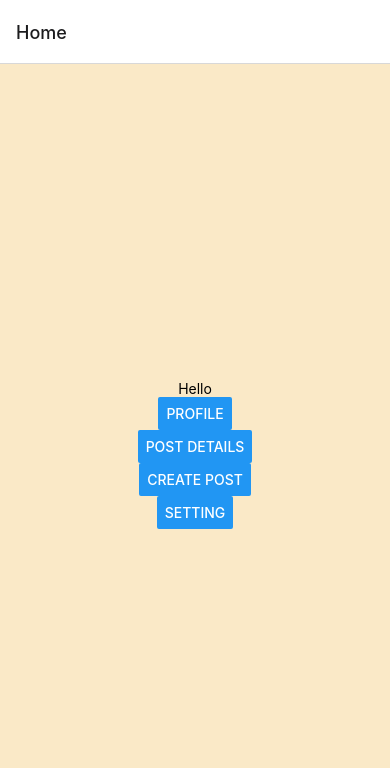
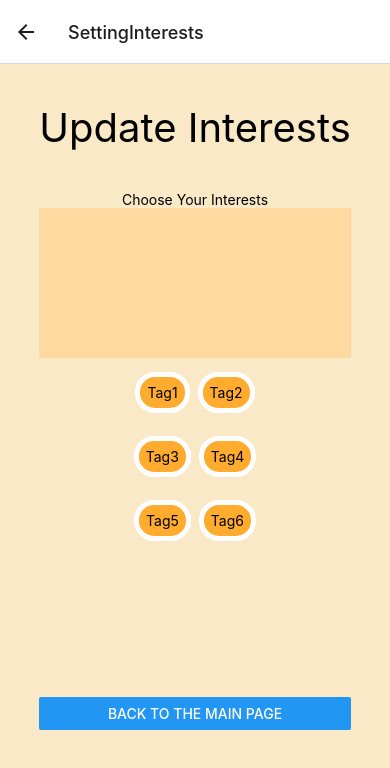
Before and after one commit to cis350/project-uniteandconquer, a React Native app in the folder uniteandconquer-mobile/: screen /SettingInterests in a window 390 px wide. Shown: the top 768 px of the page. Built offline with nearby package versions, Linux system fonts and the light colour scheme.

Commit message:
Update Update Interest page

```diff
--- a/uniteandconquer-mobile/App.js
+++ b/uniteandconquer-mobile/App.js
@@ -11,6 +11,7 @@ import PostDetails from './components/PostDetails';
 import CreatePost from './components/CreatePost';
 import Comment from './components/Comment';
 import Setting from './components/SettingMain';
+import SettingInterests from './components/SettingInterests';
 
 // styling ---------
 
@@ -60,6 +61,7 @@ export default function App() {
         <Stack.Screen name="CreatePost" component={CreatePost} />
         <Stack.Screen name="Comment" component={Comment} />
         <Stack.Screen name="SettingMain" component={Setting} />
+        <Stack.Screen name="SettingInterests" component={SettingInterests} />
       </Stack.Navigator>
     </NavigationContainer>
   );
--- /dev/null
+++ b/uniteandconquer-mobile/components/SettingInterests.js
@@ -0,0 +1,113 @@
+import React from 'react';
+import {
+  StyleSheet, View, ScrollView, Text, TextInput, Button,
+} from 'react-native';
+
+const styles = StyleSheet.create({
+  container: {
+    backgroundColor: '#FAE9C7',
+    height: '100%',
+    width: '100%',
+  },
+  titleContainer: {
+    marginTop: '10%',
+    alignItems: 'center',
+  },
+  titleFont: {
+    fontSize: 40,
+  },
+  TagAreaContainer: {
+    alignItems: 'center',
+    marginTop: '10%',
+  },
+  TagArea: {
+    backgroundColor: '#FFD9A0',
+    width: '80%',
+    height: 150,
+    alignSelf: 'center',
+    marginBottom: 10,
+  },
+  TagsContainer: {
+    alignItems: 'center',
+  },
+  tagRow: {
+    flex: 1,
+    flexDirection: 'row',
+    justifyContent: 'space-between',
+    marginBottom: 15,
+  },
+  tag: {
+    borderWidth: 5,
+    borderColor: '#FFFFFF',
+    borderRadius: 20,
+    padding: 7,
+    backgroundColor: '#FFAB2D',
+    overflow: 'hidden',
+    margin: 4,
+  },
+  backButtonContainer: {
+    alignItems: 'center',
+    marginTop: '35%',
+  },
+  button: {
+    marginBottom: 20,
+    backgroundColor: '#FFD9A0',
+    width: '80%',
+  },
+});
+
+function SettingInterests() {
+  const [tags, setTags] = React.useState([]);
+
+  function addTags(tag) {
+    if (tags.includes(tag)) {
+      const newList = tags.filter((item) => item !== tag);
+      setTags(newList);
+    } else {
+      setTags((arr) => [...arr, tag]);
+      console.log('adding tag... and current tags are:', tags);
+    }
+  }
+
+  return (
+    <ScrollView style={styles.container}>
+      <View style={styles.titleContainer}>
+        <Text style={styles.titleFont}>
+          Update Interests
+        </Text>
+      </View>
+
+      <View style={styles.TagAreaContainer}>
+        <Text>Choose Your Interests</Text>
+        <View style={styles.TagArea}>
+          <Text>
+            {tags}
+          </Text>
+        </View>
+      </View>
+
+      <View style={styles.TagsContainer}>
+        <View style={styles.tagRow}>
+          <Text style={styles.tag} onPress={() => addTags('Tag1 ')}>Tag1</Text>
+          <Text style={styles.tag} onPress={() => addTags('Tag2 ')}>Tag2</Text>
+        </View>
+        <View style={styles.tagRow}>
+          <Text style={styles.tag} onPress={() => addTags('Tag3 ')}>Tag3</Text>
+          <Text style={styles.tag} onPress={() => addTags('Tag4 ')}>Tag4</Text>
+        </View>
+        <View style={styles.tagRow}>
+          <Text style={styles.tag} onPress={() => addTags('Tag5 ')}>Tag5</Text>
+          <Text style={styles.tag} onPress={() => addTags('Tag6 ')}>Tag6</Text>
+        </View>
+      </View>
+
+      <View style={styles.backButtonContainer}>
+        <View style={styles.button}>
+          <Button title="Back to the main page" />
+        </View>
+      </View>
+    </ScrollView>
+  );
+}
+
+export default SettingInterests;
--- a/uniteandconquer-mobile/components/SettingMain.js
+++ b/uniteandconquer-mobile/components/SettingMain.js
@@ -31,7 +31,7 @@ const styles = StyleSheet.create({
   },
 });
 
-function Setting() {
+function Setting({ navigation }) {
   return (
     <ScrollView style={styles.container}>
       <View style={styles.titleContainer}>
@@ -45,7 +45,7 @@ function Setting() {
           <Button title="Personal Information" />
         </View>
         <View style={styles.button}>
-          <Button title="Item Preference" />
+          <Button title="Item Preference" onPress={() => navigation.navigate('SettingInterests')} />
         </View>
         <View style={styles.button}>
           <Button title="Password" />
```
